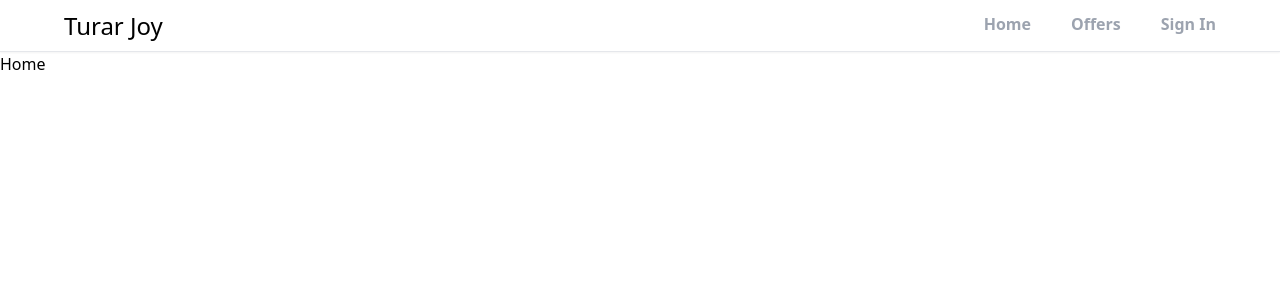
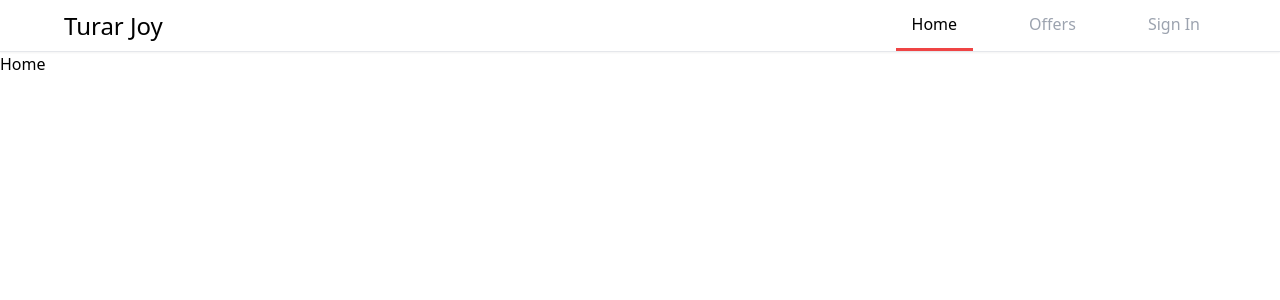
Before and after one commit to axrorchik1001/bmi, a React (Create React App) app: page / in a window 1280 px wide. Shown: the top 300 px of the page. Built offline with nearby package versions, Linux system fonts and the light colour scheme.

Commit message:
repair navbar

```diff
--- a/src/components/Header.jsx
+++ b/src/components/Header.jsx
@@ -1,44 +1,87 @@
-import { useLocation } from "react-router-dom";
-// import React from "react";
+import { useLocation, Link, useNavigate } from "react-router-dom";
+import { useState, useEffect } from "react";
 
 export default function Header() {
+  const [activeLink, setActiveLink] = useState("");
+  // const [defaultActiveLink, setDefaultActiveLink] = useState("true")
+
+  const handleClick = (path) => {
+    setActiveLink(path);
+    // setDefaultActiveLink("false")
+  };
+
+  // const handleDefault = () => {
+  //   setDefaultActiveLink("");
+  // }
+
+  useEffect(() => {
+    setActiveLink("/")
+  },[])
+
   const location = useLocation();
+  const navigate = useNavigate();
   console.log(location.pathname);
-  function pathMathRouter(route) {
-    if (route === location.pathname) {
-      return true
-    }
-  }
+
   return (
     <div className="border-b shadow-sm sticky top-0 z-50 ">
       <header className="flex justify-between items-center max-w-6xl mx-auto ">
         <div>
-          <p className="text-2xl text-color cursor-pointer ">Turar Joy </p>
+          <p className="text-2xl text-color cursor-pointer " onClick={()=> {
+            navigate("/")
+            setActiveLink("/")
+          }}>Turar Joy </p>
         </div>
         <div>
           <ul className="flex  space-x-10">
-            <li
-              className={`py-3 font-semibold text-gray-400 border-b-[3px] border-b-transparent ${
-                pathMathRouter("/") && "text-[#000] border-b-red-400"
-              }`}
+            <li>
+              <Link
+                to="/"
+                className={`py-3 px-4 block ${
+                  activeLink === "/"
+                    ? "text-black border-b-[3px] border-b-red-500 "
+                    : "text-gray-400 "
+                }
+                `}
+
+                onClick={() => {
+                  handleClick("/")
+
+                } }
               >
                 Home
+              </Link>
             </li>
-
-            <li
-              className={`py-3 font-semibold text-gray-400 border-b-[3px] border-b-transparent ${
-                pathMathRouter("/offers") && "text-[#000] border-b-red-400 "
+            <li>
+              <Link
+                to="/offers"
+                className={`py-3 px-4 block  ${
+                  activeLink === "/offers"
+                    ? "text-black border-b-[3px] border-b-red-500 "
+                    : "text-gray-400 "
                 }`}
+                onClick={() => {
+                  handleClick("/offers")
+                  // handleDefault("false")
+                }}
               >
                 Offers
+              </Link>
             </li>
-
-            <li
-              className={`py-3 font-semibold text-gray-400 border-b-[3px] border-b-transparent ${
-                pathMathRouter("/sign-in") && "text-[#000] border-b-red-400 "
+            <li>
+              <Link
+                to="/sign-in"
+                className={`py-3 px-4 block  ${
+                  activeLink === "/sign-in"
+                    ? "text-black border-b-[3px] border-b-red-500 "
+                    : "text-gray-400 "
                 }`}
+                onClick={() => {
+                  handleClick("/sign-in")
+                  // handleDefault()
+                }}
               >
                 Sign In
+              </Link>
             </li>
           </ul>
         </div>
```
Lines whose indentation alone changed are shown as unchanged.
